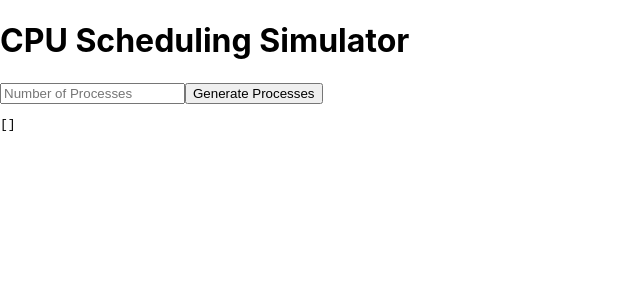
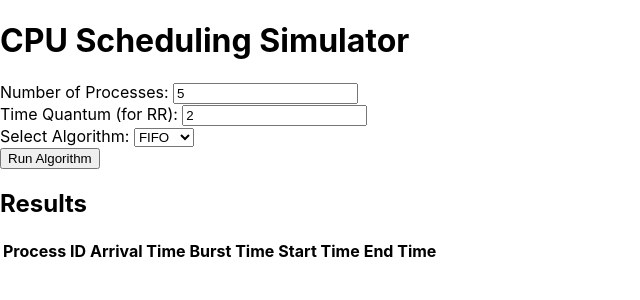
Before and after one commit to nicolettran/cs540_project1, a React (Create React App) app: page / in a window 1280 px wide. Shown: the top 300 px of the page, without its empty margins (0-640 px from the left). Built offline with nearby package versions, Linux system fonts and the light colour scheme.

Commit message:
Rework - Rewrote algorithms, display, input, App

```diff
--- a/src/App.js
+++ b/src/App.js
@@ -54,28 +54,64 @@ function App() {
 export default App;
 */
 
-import { useState } from "react";
-import { generateProcesses } from "../utils/processGenerator";
+import React, { useState } from "react";
+import { generateProcesses } from "./utils/processGenerator";
+import { fifo } from "./algorithms/fifo";
+import { sjf } from "./algorithms/sjf";
+import { stcf } from "./algorithms/stcf";
+import { rr } from "./algorithms/rr";
+import { mlfq } from "./algorithms/mlfq";
+import InputForm from "./components/InputForm";
+import ResultsDisplay from "./components/ResultsDisplay";
 
-export default function Home() {
-  const [numProcesses, setNumProcesses] = useState(0);
-  const [processes, setProcesses] = useState([]);
+function App() {
+  const [numProcesses, setNumProcesses] = useState(5);
+  const [timeQuantum, setTimeQuantum] = useState(2);
+  const [selectedAlgorithm, setSelectedAlgorithm] = useState("FIFO");
+  const [results, setResults] = useState([]);
 
-  const handleGenerate = () => {
-    const generatedProcesses = generateProcesses(numProcesses);
-    setProcesses(generatedProcesses);
+  const runAlgorithm = () => {
+    const processes = generateProcesses(numProcesses);
+    let results;
+
+    switch (selectedAlgorithm) {
+      case "FIFO":
+        results = fifo(processes);
+        break;
+      case "SJF":
+        results = sjf(processes);
+        break;
+      case "STCF":
+        results = stcf(processes);
+        break;
+      case "RR":
+        results = rr(processes, timeQuantum);
+        break;
+      case "MLFQ":
+        results = mlfq(processes);
+        break;
+      default:
+        results = [];
+    }
+
+    setResults(results);
   };
 
   return (
     <div>
       <h1>CPU Scheduling Simulator</h1>
-      <input
-        type="number"
-        placeholder="Number of Processes"
-        onChange={(e) => setNumProcesses(parseInt(e.target.value))}
+      <InputForm
+        numProcesses={numProcesses}
+        setNumProcesses={setNumProcesses}
+        timeQuantum={timeQuantum}
+        setTimeQuantum={setTimeQuantum}
+        selectedAlgorithm={selectedAlgorithm}
+        setSelectedAlgorithm={setSelectedAlgorithm}
+        runAlgorithm={runAlgorithm}
       />
-      <button onClick={handleGenerate}>Generate Processes</button>
-      <pre>{JSON.stringify(processes, null, 2)}</pre>
+      <ResultsDisplay results={results} />
     </div>
   );
 }
+
+export default App;
--- a/src/algorithms/fifo.js
+++ b/src/algorithms/fifo.js
@@ -1,15 +1,14 @@
-export function fifo(processes) {
-    let currentTime = 0; // Tracks CPU time
+export const fifo = (processes) => {
+  // Sort processes by arrival time
+  processes.sort((a, b) => a.arrivalTime - b.arrivalTime);
 
-    return processes.map((process) => {
-      // If CPU is idle, move to the process's arrival time
-      if (currentTime < process.arrivalTime) {
-        currentTime = process.arrivalTime;
-      }
+  let currentTime = 0;
+  const results = processes.map((process) => {
+    const startTime = Math.max(currentTime, process.arrivalTime);
+    const endTime = startTime + process.burstTime;
+    currentTime = endTime;
+    return { ...process, startTime, endTime };
+  });
 
-      let completionTime = currentTime + process.burstTime;
-      currentTime = completionTime; // Move CPU time forward
-
-      return { ...process, completionTime };
-    });
-  }
+  return results;
+};
--- /dev/null
+++ b/src/algorithms/mlfq.js
@@ -0,0 +1,70 @@
+export const mlfq = (processes) => {
+    // Define multiple queues with different time quanta
+    const queues = [
+      { timeQuantum: 5, processes: [] },
+      { timeQuantum: 10, processes: [] },
+      { timeQuantum: Infinity, processes: [] }, // Lowest priority queue (FIFO)
+    ];
+
+    let currentTime = 0;
+    const results = [];
+    const remainingProcesses = processes.map((process) => ({
+      ...process,
+      remainingTime: process.burstTime,
+      queueLevel: 0, // Start in the highest priority queue
+    }));
+
+    while (remainingProcesses.length > 0) {
+      // Add processes that have arrived to the appropriate queue
+      remainingProcesses.forEach((process) => {
+        if (process.arrivalTime <= currentTime) {
+          queues[process.queueLevel].processes.push(process);
+          remainingProcesses.splice(remainingProcesses.indexOf(process), 1);
+        }
+      });
+
+      let executed = false;
+
+      // Execute processes from the highest priority queue
+      for (let i = 0; i < queues.length; i++) {
+        const queue = queues[i];
+        if (queue.processes.length > 0) {
+          const nextProcess = queue.processes.shift();
+          const startTime = currentTime;
+          const executionTime = Math.min(
+            queue.timeQuantum,
+            nextProcess.remainingTime
+          );
+          const endTime = startTime + executionTime;
+          nextProcess.remainingTime -= executionTime;
+          currentTime = endTime;
+
+          if (nextProcess.remainingTime === 0) {
+            // Process completed
+            results.push({
+              ...nextProcess,
+              startTime,
+              endTime,
+            });
+          } else {
+            // Demote the process to the next lower priority queue
+            nextProcess.queueLevel = Math.min(
+              nextProcess.queueLevel + 1,
+              queues.length - 1
+            );
+            queues[nextProcess.queueLevel].processes.push(nextProcess);
+          }
+
+          executed = true;
+          break;
+        }
+      }
+
+      if (!executed) {
+        // No processes in any queue, increment time
+        currentTime++;
+      }
+    }
+
+    return results;
+  };
--- a/src/algorithms/rr.js
+++ b/src/algorithms/rr.js
@@ -1,57 +1,46 @@
-// algorithms/rr.js
 export const rr = (processes, timeQuantum) => {
-  if (!processes || processes.length === 0) {
-    return []; // Return an empty array if no processes are provided
-  }
-
-  // Create a copy of processes and sort them by arrival time
-  let remainingProcesses = processes.map((p) => ({ ...p })).sort((a, b) => a.arrivalTime - b.arrivalTime);
-  let queue = []; // Queue to hold processes ready for execution
-  let results = []; // Final results with completion times
-  let currentTime = 0; // Current time in the simulation
+  let currentTime = 0;
+  const results = [];
+  const queue = [];
+  const remainingProcesses = processes.map((process) => ({
+    ...process,
+    remainingTime: process.burstTime,
+  }));
 
   while (remainingProcesses.length > 0 || queue.length > 0) {
-    // Add processes to the queue that have arrived by the current time
-    while (
-      remainingProcesses.length > 0 &&
-      remainingProcesses[0].arrivalTime <= currentTime
-    ) {
-      queue.push(remainingProcesses.shift());
-    }
+    // Add processes that have arrived to the queue
+    remainingProcesses.forEach((process) => {
+      if (process.arrivalTime <= currentTime) {
+        queue.push(process);
+        remainingProcesses.splice(remainingProcesses.indexOf(process), 1);
+      }
+    });
 
     if (queue.length === 0) {
-      // If no process is ready, advance time to the next process arrival
-      currentTime = remainingProcesses[0].arrivalTime;
+      // No processes in the queue, increment time
+      currentTime++;
       continue;
     }
 
-    // Get the next process from the queue
-    let process = queue.shift();
+    const nextProcess = queue.shift();
+    const startTime = currentTime;
+    const executionTime = Math.min(timeQuantum, nextProcess.remainingTime);
+    const endTime = startTime + executionTime;
+    nextProcess.remainingTime -= executionTime;
+    currentTime = endTime;
 
-    // Execute the process for the time quantum or its remaining burst time
-    let executionTime = Math.min(timeQuantum, process.remainingBurstTime);
-    currentTime += executionTime;
-    process.remainingBurstTime -= executionTime;
-
-    // Add processes that arrived during this execution time to the queue
-    while (
-      remainingProcesses.length > 0 &&
-      remainingProcesses[0].arrivalTime <= currentTime
-    ) {
-      queue.push(remainingProcesses.shift());
-    }
-
-    if (process.remainingBurstTime > 0) {
-      // If the process is not completed, add it back to the queue
-      queue.push(process);
+    if (nextProcess.remainingTime === 0) {
+      // Process completed
+      results.push({
+        ...nextProcess,
+        startTime,
+        endTime,
+      });
     } else {
-      // If the process is completed, record its completion time
-      process.completionTime = currentTime;
-      results.push(process);
+      // Re-add the process to the queue
+      queue.push(nextProcess);
     }
   }
 
-  // Sort results by process ID for consistent output
-  results.sort((a, b) => a.id - b.id);
   return results;
 };
--- a/src/algorithms/sjf.js
+++ b/src/algorithms/sjf.js
@@ -1,48 +1,35 @@
-export function sjf(processes) {
-    let currentTime = 0; // Tracks CPU time
-    let remainingProcesses = [...processes]; // Clone the array of processes
-    let scheduledProcesses = [];
+export const sjf = (processes) => {
+  let currentTime = 0;
+  const results = [];
 
-    // Continue while there are remaining processes
-    while (remainingProcesses.length > 0) {
-      // Get available processes that have arrived by the current time
-      let availableProcesses = [];
+  while (processes.length > 0) {
+    // Filter processes that have arrived
+    const availableProcesses = processes.filter(
+      (process) => process.arrivalTime <= currentTime
+    );
 
-      for (let i = 0; i < remainingProcesses.length; i++) {
-        if (remainingProcesses[i].arrivalTime <= currentTime) {
-          availableProcesses.push(remainingProcesses[i]);
-        }
-      }
-
-      if (availableProcesses.length === 0) {
-        // If no process is available, jump to the next arrival time
-        // Update current time to the next process arrival time
-        currentTime = Math.min(...remainingProcesses.map((p) => p.arrivalTime));
-        continue;
-      }
-
-      // Find the process with the shortest burst time
-      let shortestJob = null;
-      let shortestBurstTime = Infinity;
-
-      // Loop through available processes and pick the one with the shortest burst time
-      for (let process of availableProcesses) {
-        if (process.burstTime < shortestBurstTime) {
-          shortestBurstTime = process.burstTime;
-          shortestJob = process;
-        }
-      }
-
-      // Once the shortest job is selected, update the current time and store the result
-      let completionTime = currentTime + shortestJob.burstTime;
-      currentTime = completionTime; // Update current time to completion time of the job
-
-      // Store the process with its completion time
-      scheduledProcesses.push({ ...shortestJob, completionTime });
-
-      // Remove the selected process from the remaining processes
-      remainingProcesses = remainingProcesses.filter((p) => p.id !== shortestJob.id);
+    if (availableProcesses.length === 0) {
+      // No processes available, increment time
+      currentTime++;
+      continue;
     }
 
-    return scheduledProcesses;
+    // Find the process with the shortest burst time
+    const nextProcess = availableProcesses.reduce((prev, curr) =>
+      curr.burstTime < prev.burstTime ? curr : prev
+    );
+
+    const startTime = currentTime;
+    const endTime = startTime + nextProcess.burstTime;
+    currentTime = endTime;
+
+    results.push({ ...nextProcess, startTime, endTime });
+
+    // Remove the scheduled process from the list
+    processes = processes.filter(
+      (process) => process.processId !== nextProcess.processId
+    );
   }
+
+  return results;
+};
--- a/src/algorithms/stcf.js
+++ b/src/algorithms/stcf.js
@@ -1,56 +1,44 @@
-export function stcf(processes) {
-    let currentTime = 0; // Tracks the current time (CPU time)
-    let remainingProcesses = processes.map((p) => ({
-      ...p,
-      remainingBurstTime: p.burstTime, // Initialize remaining burst time for each process
+export const stcf = (processes) => {
+  let currentTime = 0;
+  const results = [];
+  const remainingProcesses = processes.map((process) => ({
+    ...process,
+    remainingTime: process.burstTime,
   }));
-    let completedProcesses = []; // Keep track of completed processes
-    let scheduledProcesses = []; // Store the results
 
-    // Sort processes by arrival time initially
-    remainingProcesses.sort((a, b) => a.arrivalTime - b.arrivalTime);
-
-    // While there are remaining processes to schedule
-    while (completedProcesses.length < processes.length) {
-      // Store current time in a local variable for safe reference
-      const currentTimeSnapshot = currentTime;
-
-      // Get the available processes that have arrived by currentTimeSnapshot
-      let availableProcesses = remainingProcesses.filter(
-        (p) => p.arrivalTime <= currentTimeSnapshot && !completedProcesses.includes(p.id)
+  while (remainingProcesses.length > 0) {
+    // Filter processes that have arrived
+    const availableProcesses = remainingProcesses.filter(
+      (process) => process.arrivalTime <= currentTime
     );
 
     if (availableProcesses.length === 0) {
-        // If no process is available, jump to the next arrival time
-        const nextArrivalTime = Math.min(
-          ...remainingProcesses
-            .filter((p) => !completedProcesses.includes(p.id))
-            .map((p) => p.arrivalTime)
-        );
-        currentTime = nextArrivalTime;
+      // No processes available, increment time
+      currentTime++;
       continue;
     }
 
-      // Find the process with the shortest remaining burst time among the available processes
-      let nextProcess = availableProcesses.reduce((shortest, process) =>
-        process.remainingBurstTime < shortest.remainingBurstTime ? process : shortest
+    // Find the process with the shortest remaining time
+    const nextProcess = availableProcesses.reduce((prev, curr) =>
+      curr.remainingTime < prev.remainingTime ? curr : prev
     );
 
-      // Process the selected job (decrease remaining burst time)
-      nextProcess.remainingBurstTime--;
-      currentTime++;
+    const startTime = currentTime;
+    const endTime = startTime + 1; // Simulate 1 unit of time
+    nextProcess.remainingTime -= 1;
+    currentTime = endTime;
 
-      // If the process is completed (remaining burst time reaches 0)
-      if (nextProcess.remainingBurstTime === 0) {
-        completedProcesses.push(nextProcess.id);
-        scheduledProcesses.push({
-          id: nextProcess.id,
-          arrivalTime: nextProcess.arrivalTime,
-          burstTime: nextProcess.burstTime,
-          completionTime: currentTime,
+    if (nextProcess.remainingTime === 0) {
+      // Process completed
+      results.push({
+        ...nextProcess,
+        startTime,
+        endTime: currentTime,
       });
+      // Remove the completed process
+      remainingProcesses.splice(remainingProcesses.indexOf(nextProcess), 1);
     }
   }
 
-    return scheduledProcesses;
-  }
+  return results;
+};
--- a/src/components/InputForm.js
+++ b/src/components/InputForm.js
@@ -1,38 +1,47 @@
-import React, { useState } from "react";
+import React from "react";
 
-const InputForm = ({ onSubmit }) => {
-  const [numProcesses, setNumProcesses] = useState(5); // Corrected variable name
-  const [timeQuantum, setTimeQuantum] = useState(2); // Only used for RR
-
-  const handleSubmit = (e) => {
-    e.preventDefault();
-    onSubmit({ numProcesses, timeQuantum }); // Pass the correct variable name
-  };
-
+const InputForm = ({
+  numProcesses,
+  setNumProcesses,
+  timeQuantum,
+  setTimeQuantum,
+  selectedAlgorithm,
+  setSelectedAlgorithm,
+  runAlgorithm,
+}) => {
   return (
-    <form onSubmit={handleSubmit}>
-      <label>
-        Number of Processes:
+    <div>
+      <div>
+        <label>Number of Processes: </label>
         <input
           type="number"
           value={numProcesses}
-          onChange={(e) => setNumProcesses(parseInt(e.target.value, 10))} // Ensure it's a number
-          min="1"
+          onChange={(e) => setNumProcesses(parseInt(e.target.value))}
         />
-      </label>
-      <br />
-      <label>
-        Time Quantum (for RR):
+      </div>
+      <div>
+        <label>Time Quantum (for RR): </label>
         <input
           type="number"
           value={timeQuantum}
-          onChange={(e) => setTimeQuantum(parseInt(e.target.value, 10))} // Ensure it's a number
-          min="1"
+          onChange={(e) => setTimeQuantum(parseInt(e.target.value))}
         />
-      </label>
-      <br />
-      <button type="submit">Generate Processes</button>
-    </form>
+      </div>
+      <div>
+        <label>Select Algorithm: </label>
+        <select
+          value={selectedAlgorithm}
+          onChange={(e) => setSelectedAlgorithm(e.target.value)}
+        >
+          <option value="FIFO">FIFO</option>
+          <option value="SJF">SJF</option>
+          <option value="STCF">STCF</option>
+          <option value="RR">RR</option>
+          <option value="MLFQ">MLFQ</option>
+        </select>
+      </div>
+      <button onClick={runAlgorithm}>Run Algorithm</button>
+    </div>
   );
 };
 
--- a/src/components/ResultsDisplay.js
+++ b/src/components/ResultsDisplay.js
@@ -1,34 +1,31 @@
-// ResultsDisplay.js
 import React from "react";
 
 const ResultsDisplay = ({ results }) => {
   return (
     <div>
-      <h3>Scheduling Results</h3>
-      {results && results.length > 0 ? (
-        <table border="1">
+      <h2>Results</h2>
+      <table>
         <thead>
           <tr>
-              <th>Process</th>
+            <th>Process ID</th>
             <th>Arrival Time</th>
             <th>Burst Time</th>
-              <th>Completion Time</th>
+            <th>Start Time</th>
+            <th>End Time</th>
           </tr>
         </thead>
         <tbody>
-            {results.map((process) => (
-              <tr key={process.id}>
-                <td>{`P${process.id}`}</td>
-                <td>{process.arrivalTime}</td>
-                <td>{process.burstTime}</td>
-                <td>{process.completionTime}</td>
+          {results.map((result) => (
+            <tr key={result.processId}>
+              <td>{result.processId}</td>
+              <td>{result.arrivalTime}</td>
+              <td>{result.burstTime}</td>
+              <td>{result.startTime}</td>
+              <td>{result.endTime}</td>
             </tr>
           ))}
         </tbody>
       </table>
-      ) : (
-        <p>No results yet. Run an algorithm.</p>
-      )}
     </div>
   );
 };
```
Lines whose indentation alone changed are shown as unchanged.
